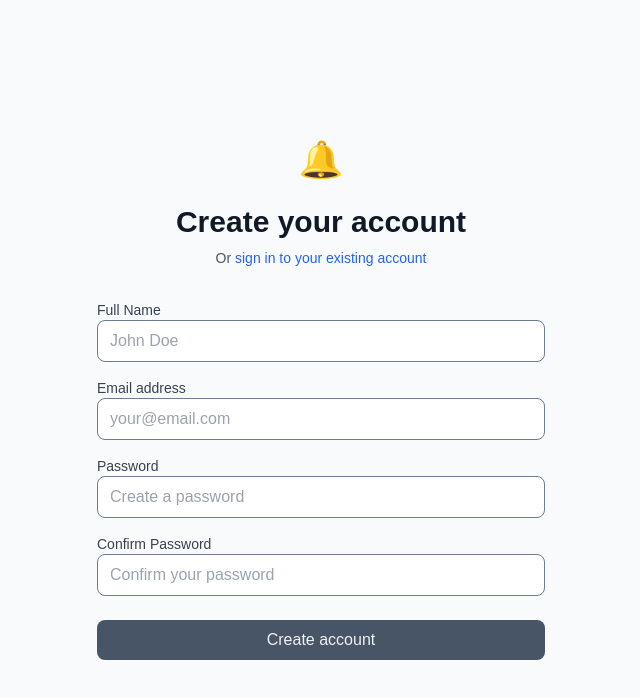
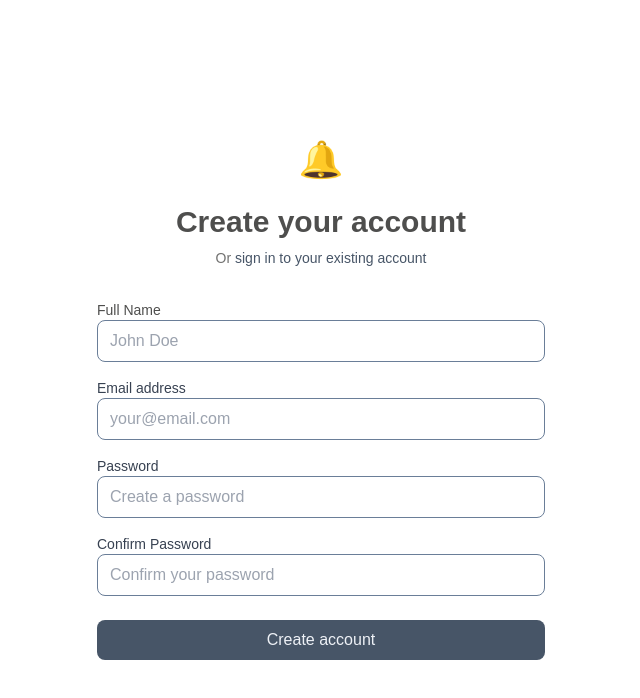
Before and after one commit to Adnan7389/renewly, a React (Vite) app in the folder frontend/: page /register in a window 1280 px wide. Shown: the top 698 px of the page, without its empty margins (319-959 px from the left). Built offline with nearby package versions, Linux system fonts and the light colour scheme; no server answers; a web font is replaced by a local one.

Commit message:
style: refactor Register page to use global CSS variables

```diff
--- a/frontend/src/pages/Register.tsx
+++ b/frontend/src/pages/Register.tsx
@@ -72,20 +72,20 @@
     };
 
     return (
-        <div className="min-h-screen flex items-center justify-center bg-gray-50 py-12 px-4 sm:px-6 lg:px-8">
+        <div className="min-h-screen flex items-center justify-center bg-[var(--background)] py-12 px-4 sm:px-6 lg:px-8">
             <div className="max-w-md w-full space-y-8">
                 <div>
                     <div className="flex justify-center">
                         <span className="text-4xl">🔔</span>
                     </div>
-                    <h2 className="mt-6 text-center text-3xl font-extrabold text-gray-900">
+                    <h2 className="mt-6 text-center text-3xl font-extrabold text-[var(--foreground)]">
                         Create your account
                     </h2>
-                    <p className="mt-2 text-center text-sm text-gray-600">
+                    <p className="mt-2 text-center text-sm text-[var(--muted-foreground)]">
                         Or{' '}
                         <Link
                             to="/login"
-                            className="font-medium text-primary-600 hover:text-primary-500"
+                            className="font-medium text-[var(--primary)] hover:brightness-90"
                         >
                             sign in to your existing account
                         </Link>
@@ -94,14 +94,14 @@
 
                 <form className="mt-8 space-y-6" onSubmit={handleSubmit}>
                     {error && (
-                        <div className="bg-red-50 border border-red-300 text-red-700 px-4 py-3 rounded-md">
+                        <div className="bg-[var(--destructive)] border border-[var(--destructive)] text-[var(--destructive-foreground)] px-4 py-3 rounded-md">
                             {error}
                         </div>
                     )}
 
                     <div className="space-y-4">
                         <div>
-                            <label htmlFor="name" className="block text-sm font-medium text-gray-700">
+                            <label htmlFor="name" className="block text-sm font-medium text-[var(--foreground)]">
                                 Full Name
                             </label>
                             <input
```
